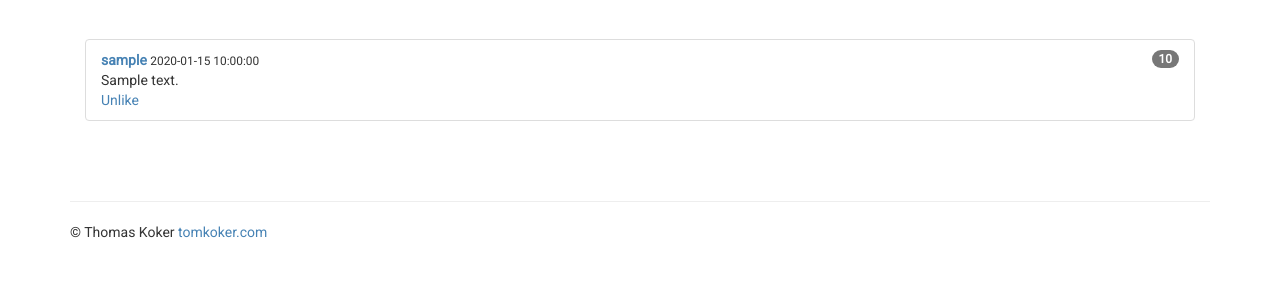
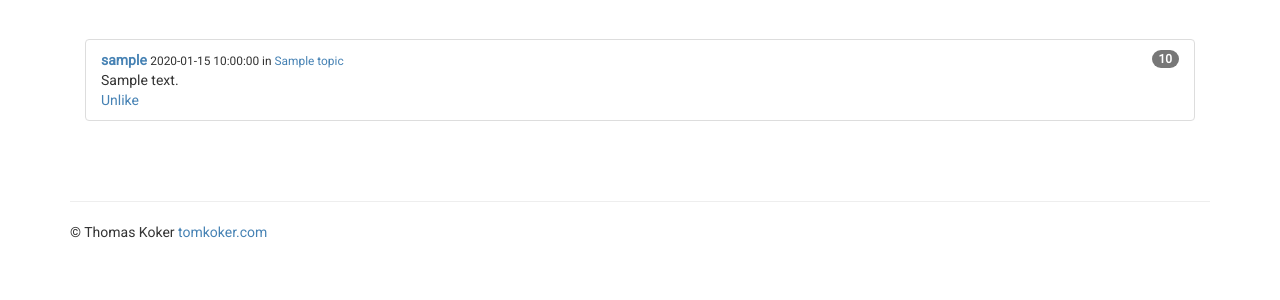
Before and after one commit to teddykoker/thenetwork, a PHP site: template views/posts_list.php in a window 1280 px wide. Shown: the part 51-351 px from the top of the page. Run offline with PHP 8.4, Linux system fonts and the light colour scheme; the template is opened without the code that fills it: most values are stand-ins (such as "Sample title", 1, 10 or a date in 2020); a stand-in replaces the project's code that opens the database connection.

Commit message:
Fixed shit up

```diff
--- a/includes/helpers.php
+++ b/includes/helpers.php
@@ -138,6 +138,8 @@ function formPosts($rows)
       $liked = true;
     }
 
+    $topics = Lib::query("SELECT * FROM topics WHERE id = ?", $row["topic_id"]);
+    $topic = $topics[0];
 
     $posts[] = [
       "id" => $row["id"],
@@ -145,7 +147,8 @@ function formPosts($rows)
       "date" =>  timeAgo(strtotime($row["date"])),
       "text" => $row["text"],
       "likes" => $numberLikes,
-      "liked" => $liked
+      "liked" => $liked,
+      "topic" => $topic
     ];
   }
   return $posts;
--- a/views/posts_list.php
+++ b/views/posts_list.php
@@ -5,7 +5,8 @@
         <span class='likes' id='likes-<?=$post["id"]?>'><?=$post["likes"]?></span>
       </span>
       <div>
-        <a href='user.php?id=<?=$post["user"]["id"]?>'><strong><?=$post["user"]["username"]?></strong></a> <small><?=$post["date"]?></small>
+        <a href='user.php?id=<?=$post["user"]["id"]?>'><strong><?=$post["user"]["username"]?></strong></a>
+        <small><?=$post["date"]?> in <a href="/topics.php?shortname=<?=$post["topic"]["shortname"]?>"><?=$post["topic"]["name"]?></a></small>
       </div>
       <div>
         <?=$post["text"]?>
```
